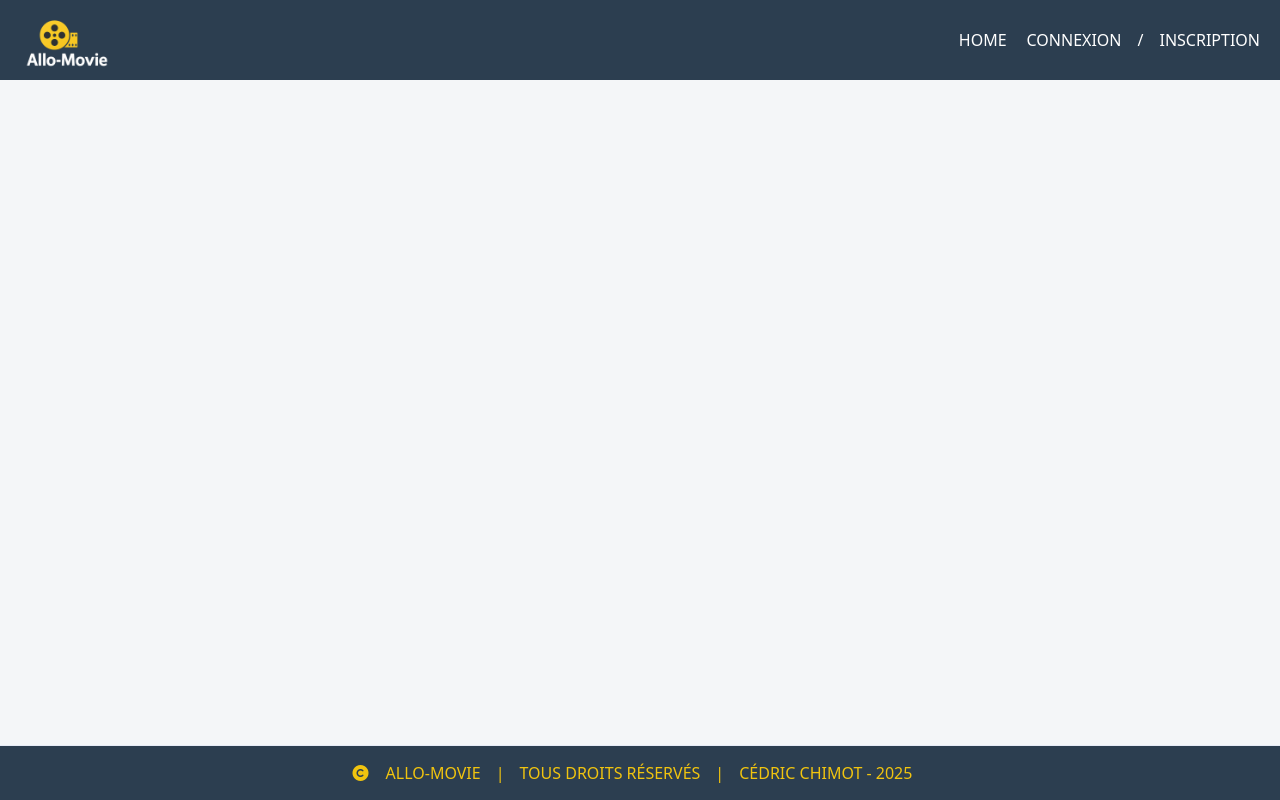
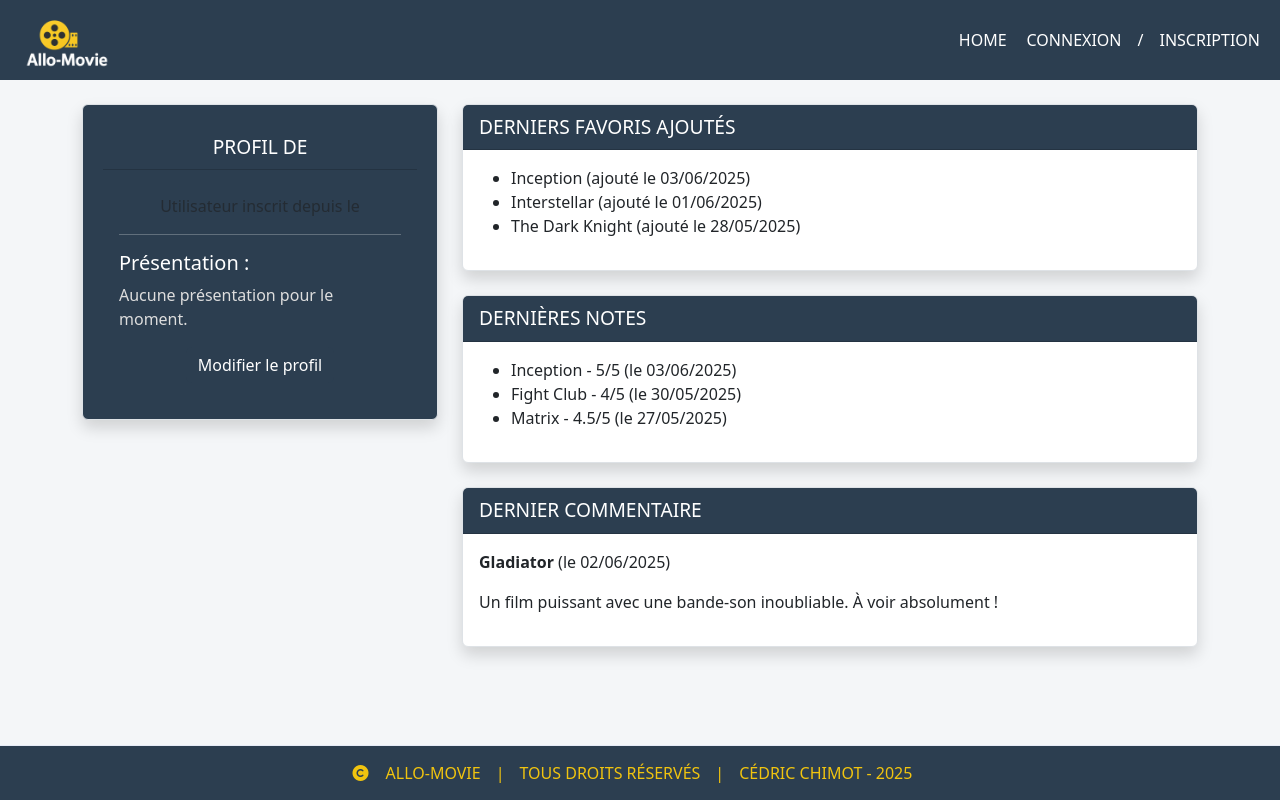
Before and after one commit to cedric-chimot/allo-movie-front, an Angular app: page /user-profile in a window 1280 px wide. Before the commit this address led to /. Built offline with nearby package versions, Linux system fonts and the light colour scheme.

Commit message:
début présentation user profile

```diff
--- a/src/app/app.routes.ts
+++ b/src/app/app.routes.ts
@@ -3,6 +3,7 @@ import { LoginFormComponent } from './forms/login-form/login-form.component';
 import { HomePageComponent } from './pages/home-page/home-page.component';
 import { RegisterFormComponent } from './forms/register-form/register-form.component';
 import { AdminHomeComponent } from './pages/admin-pages/admin-home/admin-home.component';
+import { UserProfileComponent } from './pages/user-profile/user-profile.component';
 
 export const routes: Routes = [
   { path: '', redirectTo: 'home', pathMatch: 'full' },
@@ -10,4 +11,5 @@ export const routes: Routes = [
   { path: 'login', component: LoginFormComponent },
   { path: 'register', component: RegisterFormComponent },
   { path: 'admin-home', component: AdminHomeComponent },
+  { path: 'user-profile', component: UserProfileComponent },
 ];
--- a/src/app/pages/user-profile/user-profile.component.css
+++ b/src/app/pages/user-profile/user-profile.component.css
@@ -0,0 +1,26 @@
+.profil-left {
+  background-color: #2C3E50;
+  color: white;
+  padding: 20px;
+}
+
+.profil-left h4,
+.profil-left h5 {
+  color: #ffffff;
+}
+
+.profil-left p {
+  color: #dddddd;
+}
+
+.card-header {
+  background-color: #2C3E50;
+  color: #ffffff;
+  font-size: 1.2rem;
+  text-transform: uppercase;
+}
+
+.btn-primary {
+  background-color: #2C3E50;
+  border: none;
+}
--- a/src/app/pages/user-profile/user-profile.component.html
+++ b/src/app/pages/user-profile/user-profile.component.html
@@ -1 +1,60 @@
-<p>user-profile works!</p>
+<div class="container mt-4">
+  <div class="row">
+    <!-- Colonne gauche - Infos utilisateur -->
+    <div class="col-md-4">
+      <div class="card profil-left shadow border">
+        <div class="card-header text-center">Profil de {{ user?.pseudo }}</div>
+        <div class="card-body">
+          <h4 class="text-center">{{ user?.pseudo }}</h4>
+          <p class="text-muted text-center">
+            Utilisateur inscrit depuis le {{ user?.dateBan | date: 'dd/MM/yyyy' }}
+          </p>
+
+          <hr />
+          <h5>Présentation :</h5>
+          <p>{{ user?.pseudo || 'Aucune présentation pour le moment.' }}</p>
+
+          <div class="text-center mt-3">
+            <a routerLink="/profil/modifier" class="btn btn-primary">Modifier le profil</a>
+          </div>
+        </div>
+      </div>
+    </div>
+
+    <!-- Colonne droite - Activités récentes -->
+    <div class="col-md-8">
+      <!-- Derniers favoris -->
+      <div class="card shadow border mb-4">
+        <div class="card-header">Derniers favoris ajoutés</div>
+        <div class="card-body">
+          <ul>
+            <li>Inception (ajouté le 03/06/2025)</li>
+            <li>Interstellar (ajouté le 01/06/2025)</li>
+            <li>The Dark Knight (ajouté le 28/05/2025)</li>
+          </ul>
+        </div>
+      </div>
+
+      <!-- Dernières notes -->
+      <div class="card shadow border mb-4">
+        <div class="card-header">Dernières notes</div>
+        <div class="card-body">
+          <ul>
+            <li>Inception - 5/5 (le 03/06/2025)</li>
+            <li>Fight Club - 4/5 (le 30/05/2025)</li>
+            <li>Matrix - 4.5/5 (le 27/05/2025)</li>
+          </ul>
+        </div>
+      </div>
+
+      <!-- Dernier commentaire -->
+      <div class="card shadow border">
+        <div class="card-header">Dernier commentaire</div>
+        <div class="card-body">
+          <p><strong>Gladiator</strong> (le 02/06/2025)</p>
+          <p>Un film puissant avec une bande-son inoubliable. À voir absolument !</p>
+        </div>
+      </div>
+    </div>
+  </div>
+</div>
--- a/src/app/pages/user-profile/user-profile.component.ts
+++ b/src/app/pages/user-profile/user-profile.component.ts
@@ -1,11 +1,34 @@
 import { Component } from '@angular/core';
+import { Users } from '../../models/tables/Users';
+import { UsersService } from '../../services/users/users.service';
+import { CommonModule } from '@angular/common';
+import { RouterModule } from '@angular/router';
 
 @Component({
   selector: 'app-user-profile',
-  imports: [],
+  imports: [CommonModule, RouterModule],
   templateUrl: './user-profile.component.html',
-  styleUrl: './user-profile.component.css'
+  styleUrls: ['./user-profile.component.css']
 })
 export class UserProfileComponent {
+  user: Users | null = null;
+
+  constructor(userService: UsersService) {}
+
+  ngOnInit(): void {
+    this.getUser();
+    if (!this.user) {
+      console.error('Aucun utilisateur trouvé dans le stockage local.');
+    }
+  }
+
+  getUser(): void {
+    const userData = localStorage.getItem('user');
+    if (userData) {
+      this.user = JSON.parse(userData);
+    } else {
+      this.user = null;
+    }
+  }
 
 }
```
